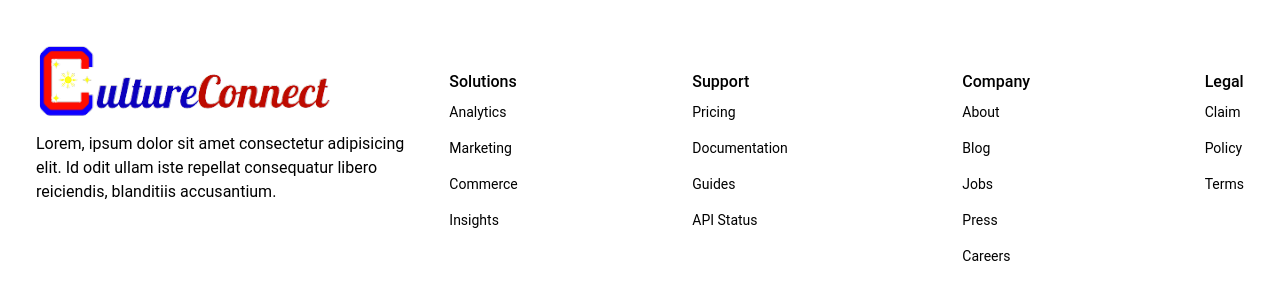
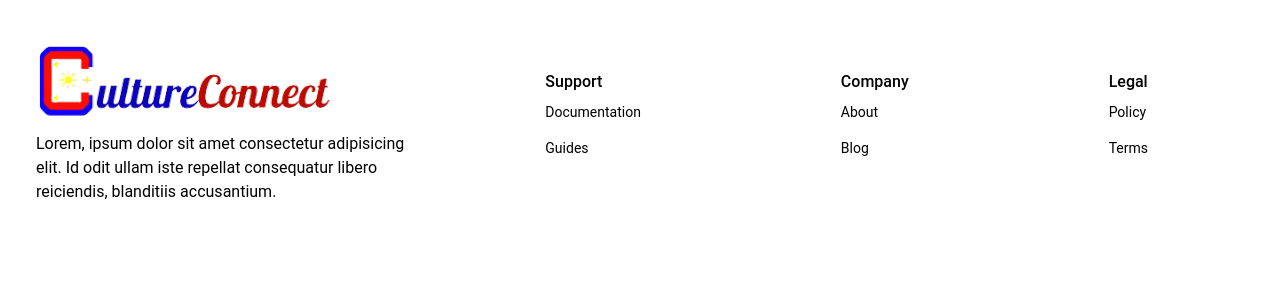
Before and after one commit to dadeyyy/CultureConnectResearch, a React (Vite) app in the folder frontend/: page / in a window 1280 px wide. Shown: the part 1586-1886 px from the top of the page. Built offline with nearby package versions, Linux system fonts and the light colour scheme.

Commit message:
Optimized

```diff
--- a/frontend/src/_root/pages/LandingPage.tsx
+++ b/frontend/src/_root/pages/LandingPage.tsx
@@ -1,18 +1,19 @@
-import Analytics from "@/components/shared/Analytics";
+import Features from "@/components/shared/Features";
 import Cards from "@/components/shared/Cards";
 import Footer from "@/components/shared/Footer";
 import Hero from "@/components/shared/Hero";
 import Navbar from "@/components/shared/Navbar";
-import Newsletter from "@/components/shared/Newsletter";
+import About from "@/components/shared/About";
 
 const LandingPage = () => {
   return (
     <div>
       <Navbar />
       <Hero />
-      <Analytics />
-      <Newsletter />
+      <Features />
+
       <Cards />
+      <About />
       <Footer />
     </div>
   );
--- /dev/null
+++ b/frontend/src/components/shared/About.tsx
@@ -0,0 +1,9 @@
+const About = () => {
+  return (
+    <div className="w-full bg-primary-1 py-16 text-white px-4">
+      <div className="max-w-[1240px] mx-auto grid lg:grid-cols-3"></div>
+    </div>
+  );
+};
+
+export default About;
--- a/frontend/src/components/shared/Cards.tsx
+++ b/frontend/src/components/shared/Cards.tsx
@@ -1,6 +1,6 @@
 const Cards = () => {
   return (
-    <div className="w-full py-[10rem] px-4 bg-primary-1 text-center">
+    <div className="w-full py-[10rem] px-4 bg-white text-center">
       <h1 className="mb-8">Meet our team!</h1>
       <div className="max-w-[1240px] mx-auto grid md:grid-cols-4 gap-8">
         <div className="w-full shadow-xl flex flex-col p-4 my-4 rounded-lg hover:scale-105 duration-300">
--- a/frontend/src/components/shared/Analytics.tsx
+++ b/frontend/src/components/shared/Features.tsx
@@ -1,4 +1,4 @@
-const Analytics = () => {
+const Features = () => {
   return (
     <div className="w-full bg-primary-1 py-16 px-4">
       <div className="max-w-[1240px] mx-auto grid md:grid-cols-2"></div>
@@ -6,4 +6,4 @@ const Analytics = () => {
   );
 };
 
-export default Analytics;
+export default Features;
--- a/frontend/src/components/shared/Footer.tsx
+++ b/frontend/src/components/shared/Footer.tsx
@@ -9,23 +9,12 @@ const Footer = () => {
         </p>
         <div className="flex justify-between md:w-[75%] my-6"></div>
       </div>
-      <div className="lg:col-span-2 flex justify-between mt-6">
-        <div>
-          <h6 className="font-medium text-black">Solutions</h6>
-          <ul>
-            <li className="py-2 text-sm">Analytics</li>
-            <li className="py-2 text-sm">Marketing</li>
-            <li className="py-2 text-sm">Commerce</li>
-            <li className="py-2 text-sm">Insights</li>
-          </ul>
-        </div>
+      <div className="lg:col-span-2 flex justify-between mt-6 px-24">
         <div>
           <h6 className="font-medium text-black">Support</h6>
           <ul>
-            <li className="py-2 text-sm">Pricing</li>
             <li className="py-2 text-sm">Documentation</li>
             <li className="py-2 text-sm">Guides</li>
-            <li className="py-2 text-sm">API Status</li>
           </ul>
         </div>
         <div>
@@ -33,15 +22,11 @@ const Footer = () => {
           <ul>
             <li className="py-2 text-sm">About</li>
             <li className="py-2 text-sm">Blog</li>
-            <li className="py-2 text-sm">Jobs</li>
-            <li className="py-2 text-sm">Press</li>
-            <li className="py-2 text-sm">Careers</li>
           </ul>
         </div>
         <div>
           <h6 className="font-medium text-black">Legal</h6>
           <ul>
-            <li className="py-2 text-sm">Claim</li>
             <li className="py-2 text-sm">Policy</li>
             <li className="py-2 text-sm">Terms</li>
           </ul>
--- a/frontend/src/components/shared/Hero.tsx
+++ b/frontend/src/components/shared/Hero.tsx
@@ -10,7 +10,7 @@ const Hero = () => {
         <div className="flex justify-center items-center">
           <p className="md:text-4xl sm:text-4xl text-xl font-bold py-4">Empowering cultures of</p>
           <Typed
-            className="md:text-4xl sm:text-4xl text-xl font-bold md:pl-4 pl-2"
+            className="md:text-4xl sm:text-4xl text-xl text-primary-1 font-bold md:pl-4 pl-2"
             strings={[
               "Abra",
               "Agusan del Norte",
--- a/frontend/src/components/shared/LeftSidebar.tsx
+++ b/frontend/src/components/shared/LeftSidebar.tsx
@@ -6,7 +6,7 @@ const LeftSidebar = () => {
   const sidebarLinks = [
     {
       imgURL: "/assets/icons/home.svg",
-      route: "/",
+      route: "/home",
       label: "Home",
     },
     {
--- a/frontend/src/components/shared/Newsletter.tsx
+++ /dev/null
@@ -1,11 +0,0 @@
-import React from "react";
-
-const Newsletter = () => {
-  return (
-    <div className="w-full py-16 text-white px-4">
-      <div className="max-w-[1240px] mx-auto grid lg:grid-cols-3"></div>
-    </div>
-  );
-};
-
-export default Newsletter;
```
